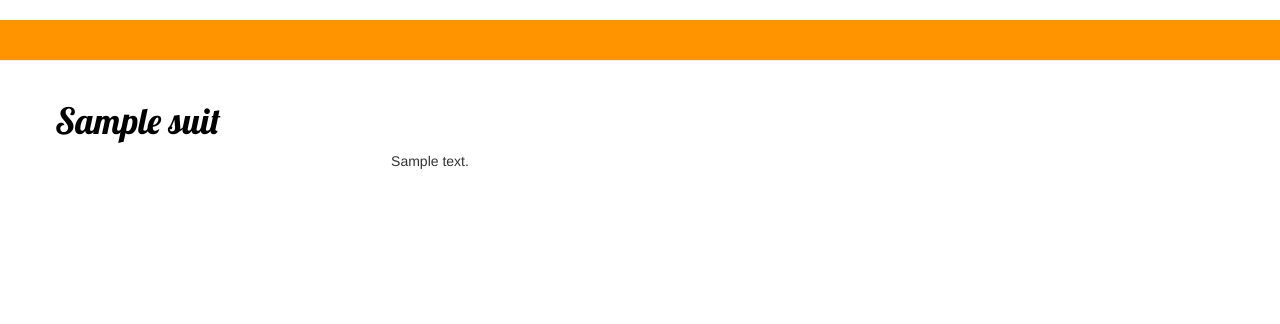
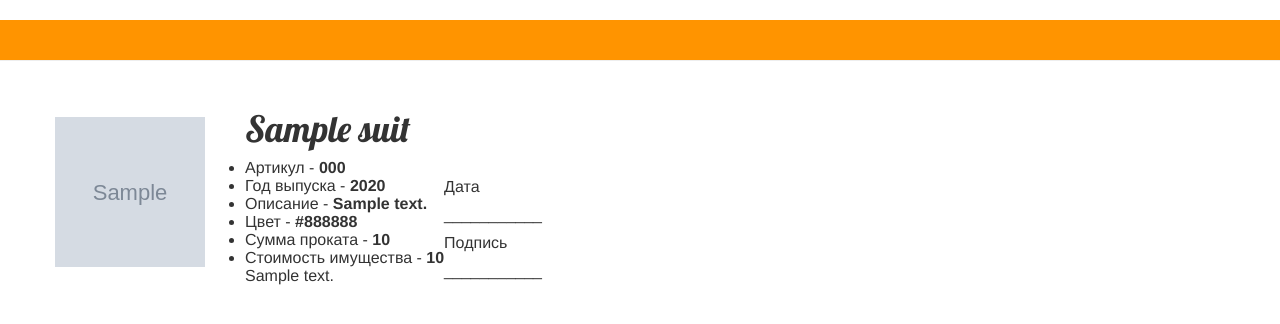
Before and after one commit to nurself/fairytale, a Django app: template world/templates/world/suit_list.html in a window 1280 px wide. Shown: the top 324 px of the page. Run offline with Django 3.2, Linux system fonts and the light colour scheme; the template is opened without the code that fills it: most values are stand-ins (such as "Sample title", 1, 10 or a date in 2020); grey boxes marked "Sample" are stand-in pictures; some libraries are stand-ins or nearby versions.

Commit message:
print list inventory

```diff
--- a/world/templates/world/base.html
+++ b/world/templates/world/base.html
@@ -6,7 +6,8 @@
             <link rel="stylesheet" href="//maxcdn.bootstrapcdn.com/bootstrap/3.2.0/css/bootstrap-theme.min.css">
             <link href='//fonts.googleapis.com/css?family=Lobster&subset=latin,latin-ext' rel='stylesheet' type='text/css'>
             <link rel="stylesheet" href="{% static 'css/world.css' %}">
-        </head> <body>
+        </head>
+        <body>
         <div class="page-header">
 
         </div>
--- a/world/templates/world/suit_list.html
+++ b/world/templates/world/suit_list.html
@@ -1,10 +1,37 @@
     {% extends 'world/base.html' %}
 
     {% block content %}
+        <table style=" border-collapse: collapse;">
         {% for suit in suits %}
-            <div class="suit">
-   		<h1><a href="{% url 'suit_detail' pk=suit.pk %}">{{ suit.name }}</a></h1>
-		 <p>{{ suit.details|linebreaks }}</p>
-            </div>
+            <tr>
+                <td style=" padding-top: .5em;
+    padding-bottom: .5em;">
+                    {% if not suit.picture %}
+                        <img src="" style="vertical-align:top" height="150" width="150"></td>
+                    {% else %}
+                        <img src="{{ suit.picture.url}}" style="vertical-align:top" height="150" width="150"></td>
+                    {% endif %}
+                <td style=" padding-top: .5em;
+    padding-bottom: .5em;"><ul>
+                    <h1>{{ suit.name }}</h1>
+                    <li>Артикул - <b> {{ suit.vendor_code }} </b></li>
+                    <li>Год выпуска - <b>{{ suit.year_issue }}</b></li>
+                    <li>Описание - <b>{{ suit.details }}</b></li>
+                    <li>Цвет - <b>{{ suit.colour }}</b></li>
+                    <li>Сумма проката - <b>{{ suit.item_price }}</b></li>
+                    <li>Стоимость имущества - <b>{{ suit.rent_price }}</b></li>
+                    {{ suit.note }}</ul>
+                </td>
+            <td>
+                <p>&nbsp;</p>
+                <p>&nbsp;</p>
+                <p>&nbsp;</p>
+                <p>Дата</p>
+                <p>___________</p>
+                <p>Подпись</p>
+                <p>___________</p>
+            </td>
+            </tr>
         {% endfor %}
+        </table>
     {% endblock content %}
```
Also changed, not shown: world/admin.py (+15 -0 lines), world/templates/admin/world/Suit/change_list.html (added, +10 -0 lines).
